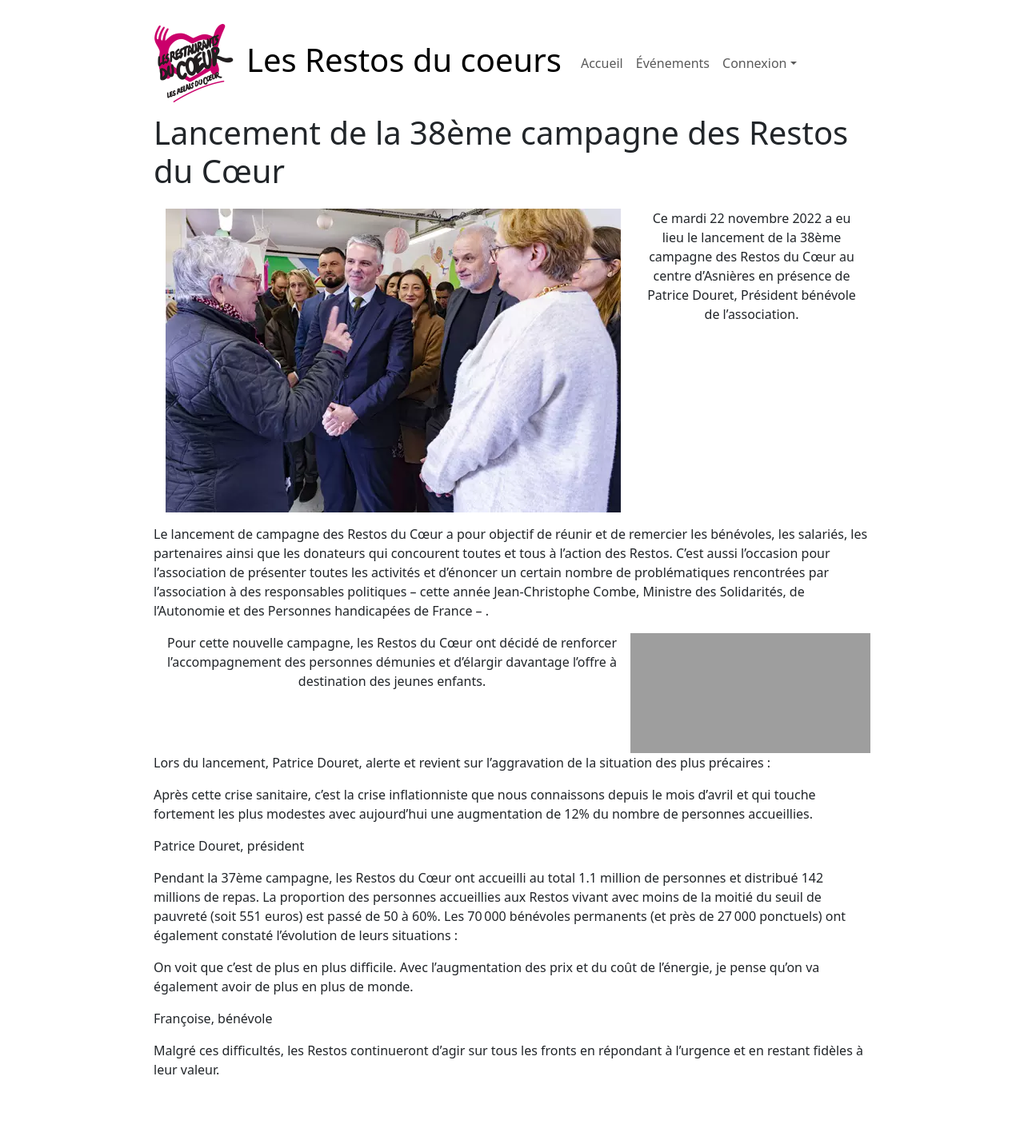
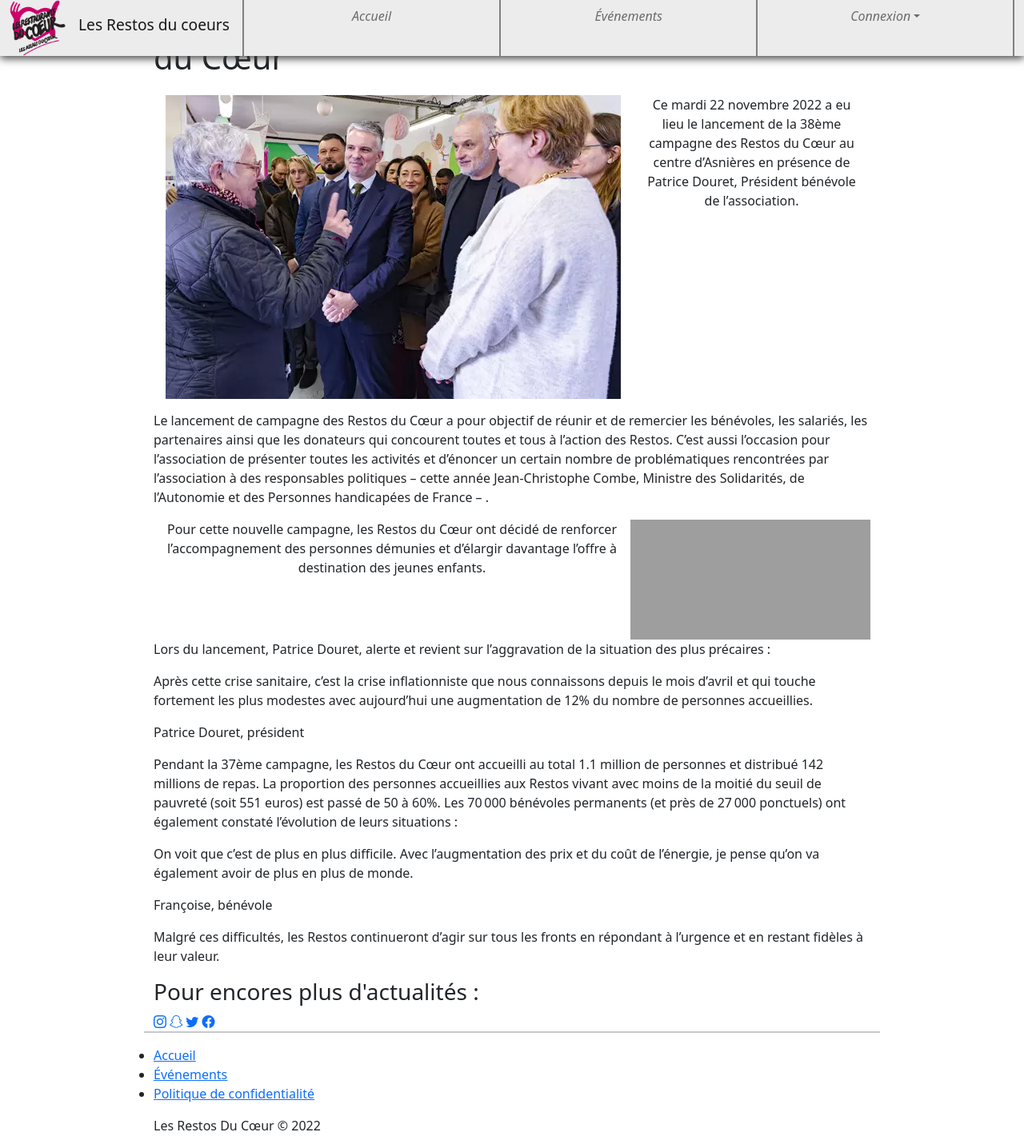
Before and after one commit to Pinguin211/evaluation_entrainement_html_bootstrap, a website: page html/events/event1.html in a window 1280 px wide. Shown: the whole page at 80% size. Before the commit the page ends 1366 px from the top, so only its background shows below. Drawn offline with nearby package versions, Linux system fonts and the light colour scheme; files that its build step writes are made by us from their sources; grey boxes are pictures that could not be loaded.

Commit message:
feat(index): Amelioration du css et ajout d'un carousel

```diff
--- /dev/null
+++ b/css/commun.scss
@@ -0,0 +1,33 @@
+@mixin main($margin-sides) {
+  main, footer {
+    margin: 0 $margin-sides;
+  }
+}
+
+main {
+  box-shadow: 0 0 30px black;
+  padding-bottom: 30px;
+  padding-top: 70px;
+  background-color: whitesmoke;
+
+}
+
+@media screen and (max-width: 768px) {
+  @include main(5vw);
+}
+
+@media screen and (min-width: 768px) {
+  @include main(7vw);
+}
+
+@media screen and (min-width: 992px) {
+  @include main(10vw);
+}
+
+@media screen and (min-width: 1200px) {
+  @include main(12vw);
+}
+
+@media screen and (min-width: 1400px) {
+  @include main(15vw);
+}
--- a/css/event.scss
+++ b/css/event.scss
@@ -1,7 +1,7 @@
 
 @mixin body ($margin-sides) {
   body {
-    margin: 2vh $margin-sides 0 $margin-sides;
+    margin: 0 $margin-sides 0 $margin-sides;
   }
 }
 
--- a/css/footer.scss
+++ b/css/footer.scss
@@ -1,8 +1,9 @@
 /* Footer */
 footer {
+  .container-fluid {
     background-color: pink;
-  padding: 10px 3vw 10px 3vw;
     text-align: center;
+    box-shadow: 0 10px 30px black;
 
     .social a {
       margin: 5% 5%;
@@ -27,3 +28,4 @@
     }
 
   }
+}
--- a/css/header.scss
+++ b/css/header.scss
@@ -1,15 +1,14 @@
 /* header */
 header {
-  z-index: 1;
+  z-index: 3;
   position: fixed;
   background-color: #ECECEC;
   box-shadow: 0 3px 10px #3F3F3F;
   left: 0;
   right: 0;
 
-  .navbar-expand-md, .navbar-brand{
-    padding-top: 0;
-    padding-bottom: 0;
+  .navbar-expand-lg, .navbar-brand{
+    padding: 0;
   }
 
   #logo {
@@ -31,7 +30,7 @@
     filter: brightness(100%);
   }
 
-  @media screen and (min-width: 768px) {
+  @media screen and (min-width: 992px) {
     .navbar-nav>li {
       border-left: 2px grey solid;
     }
--- a/css/index.scss
+++ b/css/index.scss
@@ -1,32 +1,17 @@
-@mixin main ($margin-sides) {
-  main.row {
-    margin: 0 $margin-sides 0 $margin-sides;
+.main-carousel {
+  img {
+    width: 100%;
+    height: 300px;
   }
 }
 
-@media screen and (min-width: 1400px) {
-  @include main(15vw);
+.main-content {
+  padding: 5%;
+
+  @media screen and (min-width: 992px) {
+    article, aside {
+      margin: 0 20px 0 20px;
     }
-@media screen and (min-width: 1200px) {
-  @include main(12vw);
-}
-@media screen and (min-width: 992px) {
-  @include main(10vw);
-}
-@media screen and (min-width: 768px) {
-  @include main(7vw);
-}
-@media screen and (max-width: 768px){
-  @include main(5vw);
-}
-
-main {
-  padding: 100px 10px;
-  background-color: whitesmoke;
-  box-shadow: 0 0 30px black;
-
-  article, aside {
-    margin: 0 20px;
   }
 
   article {
@@ -36,6 +21,7 @@
       padding: 5% 5% 5% 5%;
       transition: 400ms ease;
     }
+
     section:hover {
       box-shadow: 0 0 10px black;
     }
@@ -43,6 +29,7 @@
     .section_button {
       background-color: pink;
     }
+
     .section_button:hover {
       filter: brightness(85%);
       background-color: pink;
@@ -51,7 +38,7 @@
 
   aside {
     box-shadow: 0 0 3px black;
-    text-align: center;;
+    text-align: center;
 
     h2 {
       font-family: bootstrap-icons;
@@ -59,12 +46,42 @@
       font-weight: bold;
     }
 
+    @media screen and (max-width: 992px) {
+      padding-bottom: 3%;
+      .event {
+        transition: 400ms ease;
+        display: flex;
+        flex-direction: row;
+        box-shadow: 0 0 5px black;
+        margin-top: 20px;
+        scale: 0.9;
+        border-radius: 10px;
+        padding: 2%;
+
+
+        .img-event {
+          width: 40%;
+        }
+
+        .fadedbox {
+          width: 100%;
+          margin-left: 5%;
+          font-size: 1.4em;
+        }
+      }
+      .event:hover, .event:focus {
+          opacity: 0.9;
+        box-shadow: 0 0 10px black;
+      }
+    }
+
+    @media screen and (min-width: 992px) {
       .event {
         overflow: hidden;
         position: relative;
         padding: 0 0;
         margin-top: 5%;
-
+        scale: 0.90;
 
         .img-event {
           transition: 800ms ease;
@@ -86,15 +103,18 @@
           opacity: 1;
         }
       }
-
+    }
+    @media screen and (min-width: 992px) {
       .event:hover, .event:focus {
         .fadedbox {
           opacity: 0.9;
         }
+
         .img-event {
           filter: brightness(60%);
         }
       }
     }
+  }
 
 }
--- a/html/events/event1.html
+++ b/html/events/event1.html
@@ -1,21 +1,23 @@
 <!DOCTYPE html>
-<html lang="en">
+<html lang="fr">
 <head>
     <meta charset="UTF-8">
+    <meta name="viewport" content="width=device-width, initial-scale=1">
     <title>Lancement de la 38ème campagne des Restos du Cœur</title>
-    <meta name="viewport" content="width=device-width, initial-scale=1">
     <link rel="stylesheet" href="../../node_modules/bootstrap/dist/css/bootstrap.min.css">
+    <link rel="stylesheet" href="../../node_modules/bootstrap-icons/font/bootstrap-icons.css">
+    <link rel="stylesheet" href="../../css/header.css">
+    <link rel="stylesheet" href="../../css/footer.css">
     <link rel="stylesheet" href="../../css/event.css">
 </head>
 <body>
 <header>
-    <div class="row">
-        <nav class="navbar navbar-expand-md">
+    <nav class="navbar navbar-expand-lg">
         <div class="container-fluid">
-                <a class="navbar-brand" href="../index.html">
+            <a class="navbar-brand" href="#">
                 <img id="logo" src="../../assets/logo.png" alt="logo">
             </a>
-                <a class="navbar-brand" href="../index.html"><h1>Les Restos du coeurs</h1></a>
+            <a class="navbar-brand" href="#"><h1>Les Restos du coeurs</h1></a>
             <button class="navbar-toggler" type="button" data-bs-toggle="collapse"
                     data-bs-target="#collapsibleNavbar">
                 <span class="navbar-toggler-icon"></span>
@@ -33,7 +35,9 @@
                            aria-expanded="false">Connexion</a>
                         <ul class="dropdown-menu" aria-labelledby="connectionDropdown">
                             <li><a class="dropdown-item" href="#">Form de connection</a></li>
-                                <li><hr class="dropdown-divider"></li>
+                            <li>
+                                <hr class="dropdown-divider">
+                            </li>
                             <li><a class="dropdown-item" href="#">Inscrivez vous !</a></li>
                         </ul>
                     </li>
@@ -41,7 +45,6 @@
             </div>
         </div>
     </nav>
-    </div>
 </header>
 <main>
     <article>
@@ -94,6 +97,30 @@
         </section>
     </article>
 </main>
+<footer>
+    <div class="row">
+        <h3>Pour encores plus d'actualités :</h3>
+        <div class="social">
+            <a href="#"><i class="bi bi-instagram"></i></a>
+            <a href="#"><i class="bi bi-snapchat"></i></a>
+            <a href="#"><i class="bi bi-twitter"></i></a>
+            <a href="#"><i class="bi bi-facebook"></i></a>
+        </div>
+    </div>
+    <div class="row">
+        <hr class="table-group-divider">
+    </div>
+    <div class="row">
+        <ul class="reference-list">
+            <li><a href="#">Accueil</a></li>
+            <li><a href="#">Événements</a></li>
+            <li><a href="#">Politique de confidentialité</a></li>
+        </ul>
+    </div>
+    <div class="row">
+        <p>Les Restos Du Cœur © 2022</p>
+    </div>
+</footer>
 <script src="../../node_modules/@popperjs/core/dist/umd/popper.min.js"></script>
 <script src="../../node_modules/bootstrap/dist/js/bootstrap.min.js"></script>
 </body>
```
Also changed, not shown: html/index.html (+25 -4 lines), package.json (added, +7 -0 lines), assets/carrousel/carrousel1.jpg (added), assets/carrousel/carrousel2.jpg (added), assets/carrousel/carrousel3.jpg (added), css/index.css (deleted), 2 other files. Lines whose indentation alone changed are shown as unchanged.
